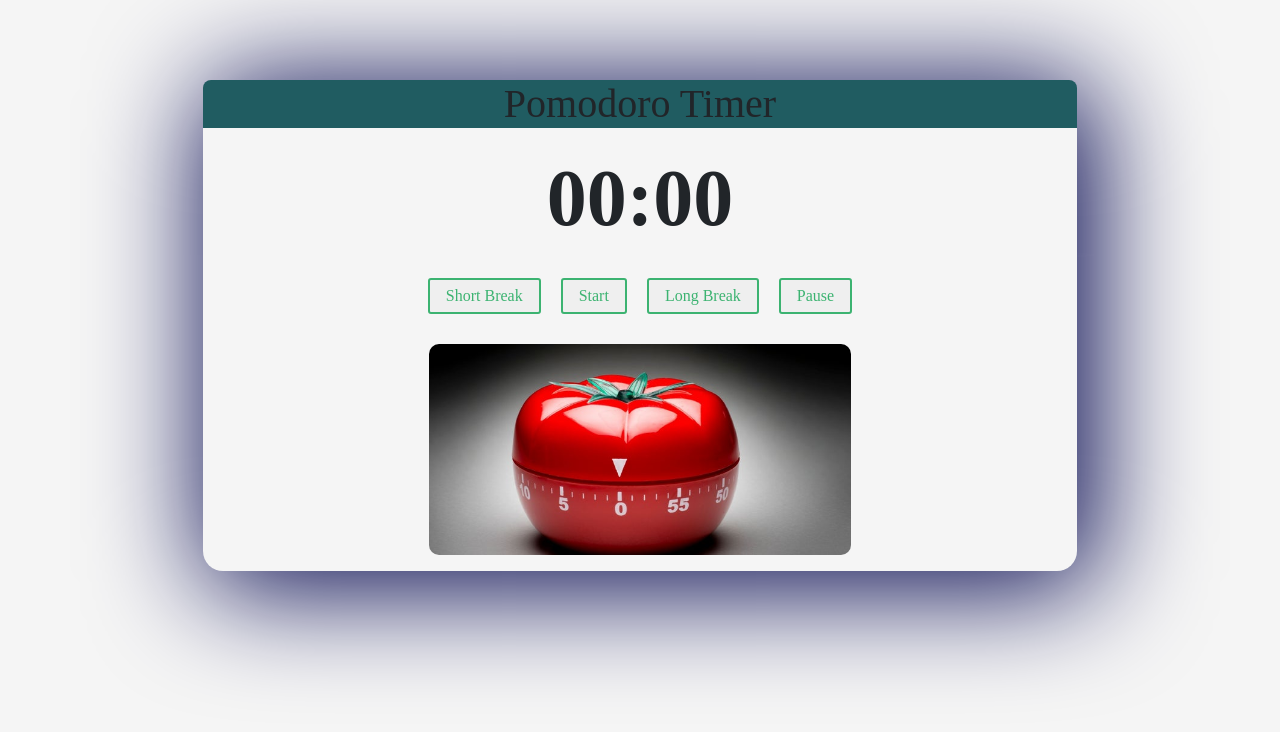
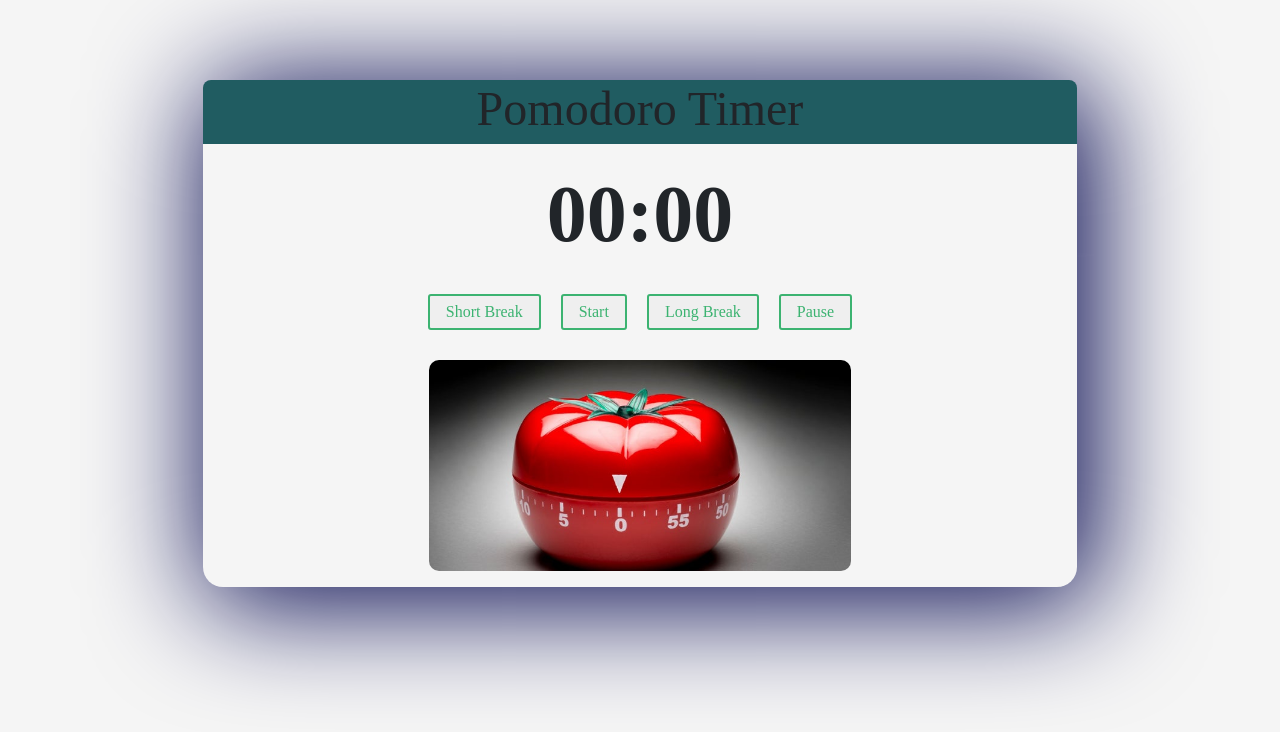
Before and after one commit to christopherdongo/pomodoro, a React (Create React App) app: page / in a window 1280 px wide. Shown: the top 732 px of the page. Built offline with nearby package versions, Linux system fonts and the light colour scheme; a web font is replaced by a local one.

Commit message:
second commit

```diff
--- a/src/components/Header/Header.js
+++ b/src/components/Header/Header.js
@@ -1,11 +1,10 @@
 import React from 'react';
 import styled from 'styled-components'
-
+import {device} from '../styled/device/device'
 
 const HeaderComponent = styled.header`
     background-color: #205C61;
-    height:3rem;
-    font-size: 20px;
+    height:4rem;
     font-family: 'Sansita Swashed', cursive;
     display: flex;
     margin-right:-15px;
@@ -15,6 +14,21 @@ const HeaderComponent = styled.header`
     align-content:center;
     border-top-right-radius:8px;
     border-top-left-radius:8px;
+
+   h1{
+       font-size:3em;
+
+       @media ${device.tablet}{
+           font-size: 2.7em;
+       }
+       @media ${device.mobilex}{
+           font-size:2.5em;
+       }
+       @media ${device.mobileM}{
+           font-size:2.2em;
+       }
+
+   }
 `
 const Header =()=> {
 
```
